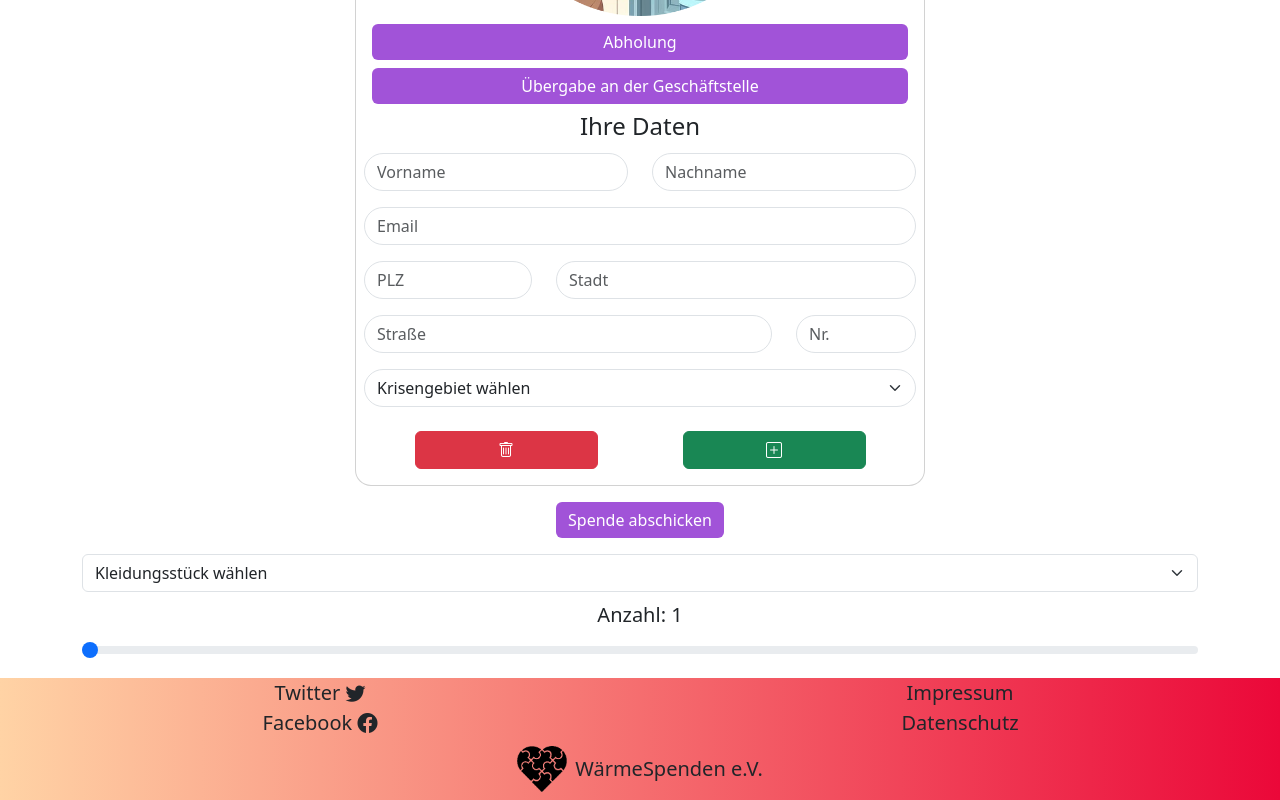
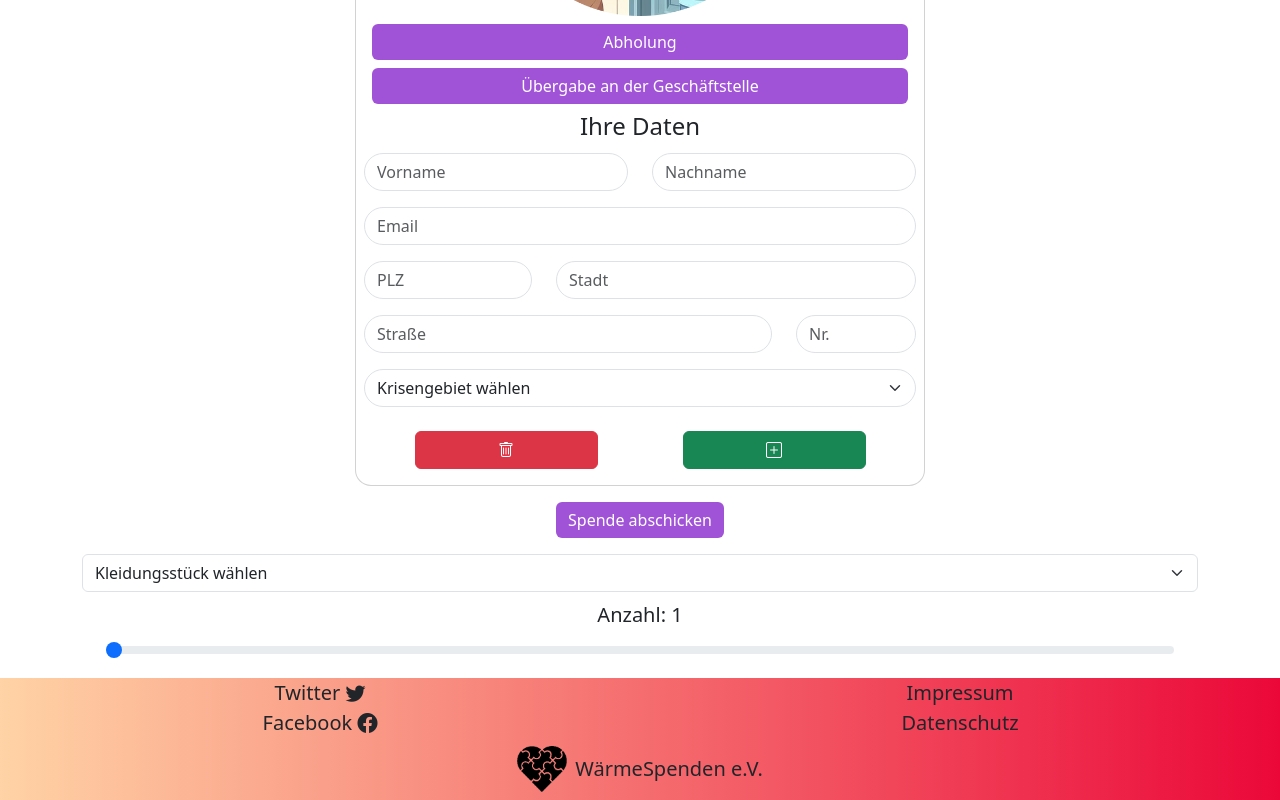
Before and after one commit to SchreibSchreib/IPWA01-01-Fallstudie-IU, a Vue app: page /#/registration in a window 1280 px wide. Shown: the part 422-1222 px from the top of the page. Built offline with nearby package versions, Linux system fonts and the light colour scheme.

Commit message:
Updated router behaviour to scroll top on link change| Added padding to range to prevent accidental back navigation

```diff
--- a/src/components/RegistrationAddClothingDonation.vue
+++ b/src/components/RegistrationAddClothingDonation.vue
@@ -16,7 +16,7 @@
   <label class="form-label fs-5 mt-2">Anzahl: {{ numberOfArticles }}</label>
   <input
     type="range"
-    class="form-range mb-3"
+    class="form-range mb-3 px-4"
     min="1"
     max="10"
     id="numberOfArticles"
--- a/src/router/index.js
+++ b/src/router/index.js
@@ -36,6 +36,9 @@ const routes = [
 const router = createRouter({
   history: createWebHashHistory(process.env.BASE_URL),
   routes,
+  scrollBehavior () {
+    return { top : 0}
+  }
 });
 
 export default router;
```
